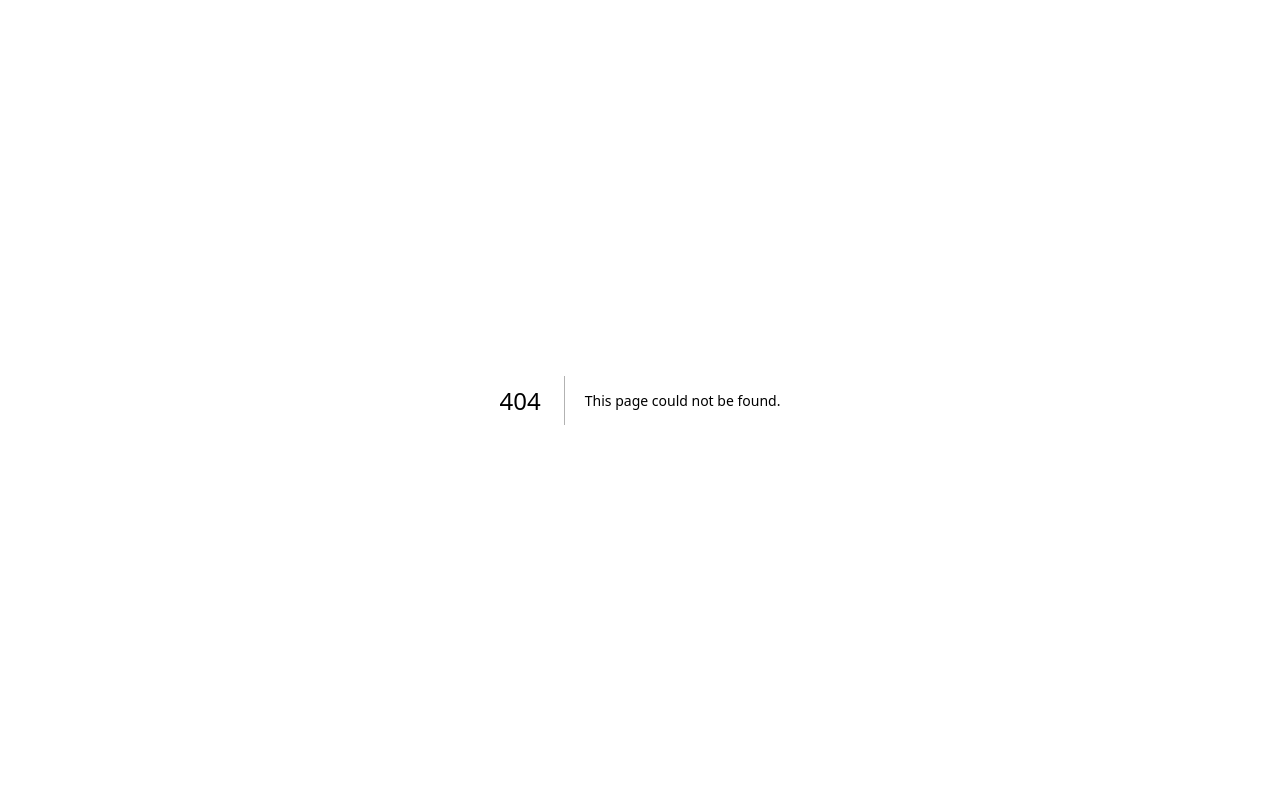
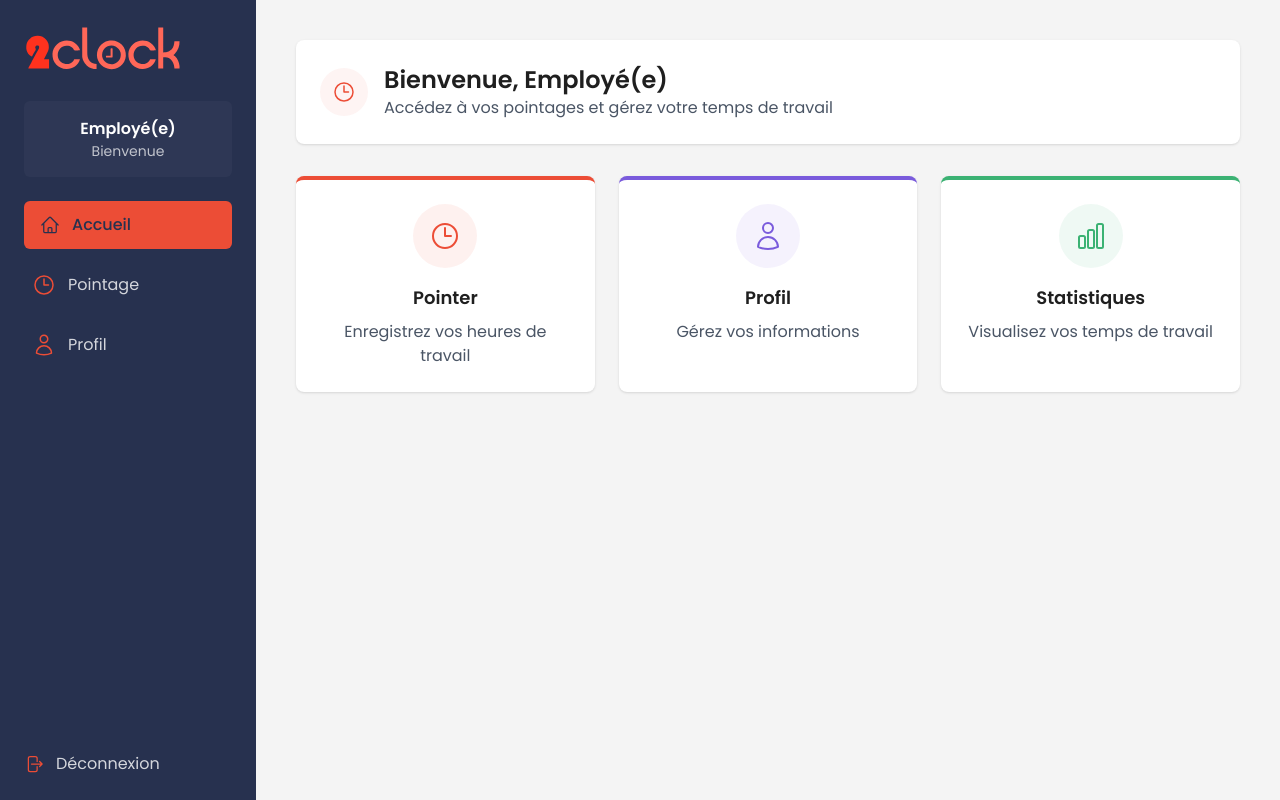
Before and after one commit to abakar-oumar-abdallah/T-DEV-700, a Next.js app in the folder frontend/2clock/: page /employee in a window 1280 px wide. Before the commit this address had no page. Built offline with nearby package versions, Linux system fonts and the light colour scheme.

Commit message:
feature/frontend-add pageemploye

```diff
--- /dev/null
+++ b/frontend/2clock/src/app/employee/page.tsx
@@ -0,0 +1,133 @@
+"use client"
+import React, { useState, useEffect } from 'react'
+import Image from 'next/image'
+import {HomeIcon,ClockIcon,UserIcon,ChartBarIcon,Bars3Icon,ArrowRightOnRectangleIcon,} from '@heroicons/react/24/outline'
+
+export default function EmployeePage() {
+  const [mobileOpen, setMobileOpen] = useState(false)
+
+  useEffect(() => {
+    if (mobileOpen) {
+      document.body.style.overflow = 'hidden'
+    } else {
+      document.body.style.overflow = ''
+    }
+
+    const onKey = (e: KeyboardEvent) => {
+      if (e.key === 'Escape') setMobileOpen(false)
+    }
+    window.addEventListener('keydown', onKey)
+    return () => {
+      document.body.style.overflow = ''
+      window.removeEventListener('keydown', onKey)
+    }
+  }, [mobileOpen])
+
+  return (
+    <div className="min-h-screen" style={{ background: 'var(--background)', color: 'var(--foreground)' }}>
+      <div className="flex">
+        {/* Single responsive sidebar - always in the DOM. On small screens it's off-canvas and translates in/out. */}
+        <aside
+          className={`fixed top-0 bottom-0 left-0 z-50 transform transition-transform duration-300 ${mobileOpen ? 'translate-x-0' : '-translate-x-full'} sm:translate-x-0 sm:static sm:transform-none flex flex-col w-56 max-w-[78%] sm:w-64 sm:max-w-none sm:h-screen p-6 overflow-y-auto`}
+          style={{ background: 'var(--color-secondary)', color: 'white' }}
+          aria-hidden={!mobileOpen}
+        >
+          {/* Close button for mobile drawer */}
+          <button className="sm:hidden absolute top-4 right-4 p-2 text-white text-xl leading-none" aria-label="Close menu" onClick={() => setMobileOpen(false)}>✕</button>
+          <div className="mb-6">
+            <Image src="/2clocktitle.svg" alt="2Clock" width={160} height={44} />
+          </div>
+          <div className="rounded-md p-4 mb-6 text-center" style={{ backgroundColor: 'rgba(255,255,255,0.03)' }}>
+            <div className="font-semibold">Employé(e)</div>
+            <div className="text-sm text-white/70">Bienvenue</div>
+          </div>
+
+          <nav className="flex-1">
+            <ul className="space-y-3">
+              <li className="rounded-md py-3 px-4 flex items-center gap-3" style={{ backgroundColor: 'var(--color-primary)', color: 'var(--color-secondary)' }}>
+                <HomeIcon className="w-5 h-5" />
+                <span className="font-medium">Accueil</span>
+              </li>
+              <li className="text-white/80 hover:text-white py-3 px-2 flex items-center gap-3">
+                <ClockIcon className="w-6 h-6" style={{ color: 'var(--color-primary)' }} />
+                <span>Pointage</span>
+              </li>
+              <li className="text-white/80 hover:text-white py-3 px-2 flex items-center gap-3">
+                <UserIcon className="w-6 h-6" style={{ color: 'var(--color-primary)' }} />
+                <span>Profil</span>
+              </li>
+            </ul>
+          </nav>
+
+          <div className="mt-6">
+            <button className="flex items-center gap-3 text-white/80 hover:text-white" onClick={() => setMobileOpen(false)}>
+              <ArrowRightOnRectangleIcon className="w-5 h-5" style={{ color: 'var(--color-primary)' }} />
+              <span>Déconnexion</span>
+            </button>
+          </div>
+        </aside>
+
+  {/* overlay backdrop (small screens) */}
+  <div className={`${mobileOpen ? 'block' : 'hidden'} fixed inset-0 bg-black/40 z-40 sm:hidden`} onClick={() => setMobileOpen(false)} aria-hidden={!mobileOpen} />
+
+        {/* Main area */}
+  <div className={`flex-1 ${mobileOpen ? 'pointer-events-none' : 'pointer-events-auto'}`}>
+          {/* top bar mobile */}
+          <header className="sm:hidden flex items-center justify-between p-4 bg-white border-b sticky top-0 z-20">
+            <button aria-label="Open menu" onClick={() => setMobileOpen(true)} className="p-2 rounded-md" style={{ color: 'var(--color-secondary)' }}>
+              <Bars3Icon className="w-6 h-6" />
+            </button>
+            <Image src="/2clocktitle.svg" alt="2Clock" width={120} height={34} />
+            <div />
+          </header>
+
+          <main className="p-6 sm:p-10 min-h-screen">
+            <div className="bg-white rounded-lg shadow p-6 mb-8">
+              <div className="flex items-center gap-4">
+                <div className="p-3 rounded-full bg-[rgba(236,77,54,0.06)]">
+                  <ClockIcon className="w-6 h-6" style={{ color: 'var(--color-primary)' }} />
+                </div>
+                <div>
+                  <h1 className="text-2xl font-semibold" style={{ color: 'var(--foreground)' }}>Bienvenue, Employé(e)</h1>
+                  <p className="text-gray-600">Accédez à vos pointages et gérez votre temps de travail</p>
+                </div>
+              </div>
+            </div>
+
+            <div className="grid grid-cols-1 sm:grid-cols-2 lg:grid-cols-3 gap-6">
+              <article className="bg-white rounded-lg shadow p-6 hover:shadow-lg transition-shadow cursor-pointer" style={{ borderTop: '4px solid var(--color-primary)' }}>
+                <div className="flex flex-col items-center text-center">
+                  <div className="p-4 rounded-full mb-4" style={{ background: 'rgba(236,77,54,0.08)' }}>
+                    <ClockIcon className="w-8 h-8" style={{ color: 'var(--color-primary)' }} />
+                  </div>
+                  <h2 className="text-lg font-semibold mb-2" style={{ color: 'var(--foreground)' }}>Pointer</h2>
+                  <p className="text-gray-600">Enregistrez vos heures de travail</p>
+                </div>
+              </article>
+
+              <article className="bg-white rounded-lg shadow p-6 hover:shadow-lg transition-shadow cursor-pointer" style={{ borderTop: '4px solid #7a5bdc' }}>
+                <div className="flex flex-col items-center text-center">
+                  <div className="p-4 rounded-full mb-4" style={{ background: 'rgba(122,91,220,0.08)' }}>
+                    <UserIcon className="w-8 h-8" style={{ color: '#7a5bdc' }} />
+                  </div>
+                  <h2 className="text-lg font-semibold mb-2" style={{ color: 'var(--foreground)' }}>Profil</h2>
+                  <p className="text-gray-600">Gérez vos informations</p>
+                </div>
+              </article>
+
+              <article className="bg-white rounded-lg shadow p-6 hover:shadow-lg transition-shadow cursor-pointer" style={{ borderTop: '4px solid #3bb273' }}>
+                <div className="flex flex-col items-center text-center">
+                  <div className="p-4 rounded-full mb-4" style={{ background: 'rgba(59,178,115,0.08)' }}>
+                    <ChartBarIcon className="w-8 h-8" style={{ color: '#3bb273' }} />
+                  </div>
+                  <h2 className="text-lg font-semibold mb-2" style={{ color: 'var(--foreground)' }}>Statistiques</h2>
+                  <p className="text-gray-600">Visualisez vos temps de travail</p>
+                </div>
+              </article>
+            </div>
+          </main>
+        </div>
+      </div>
+    </div>
+  )
+}
```
